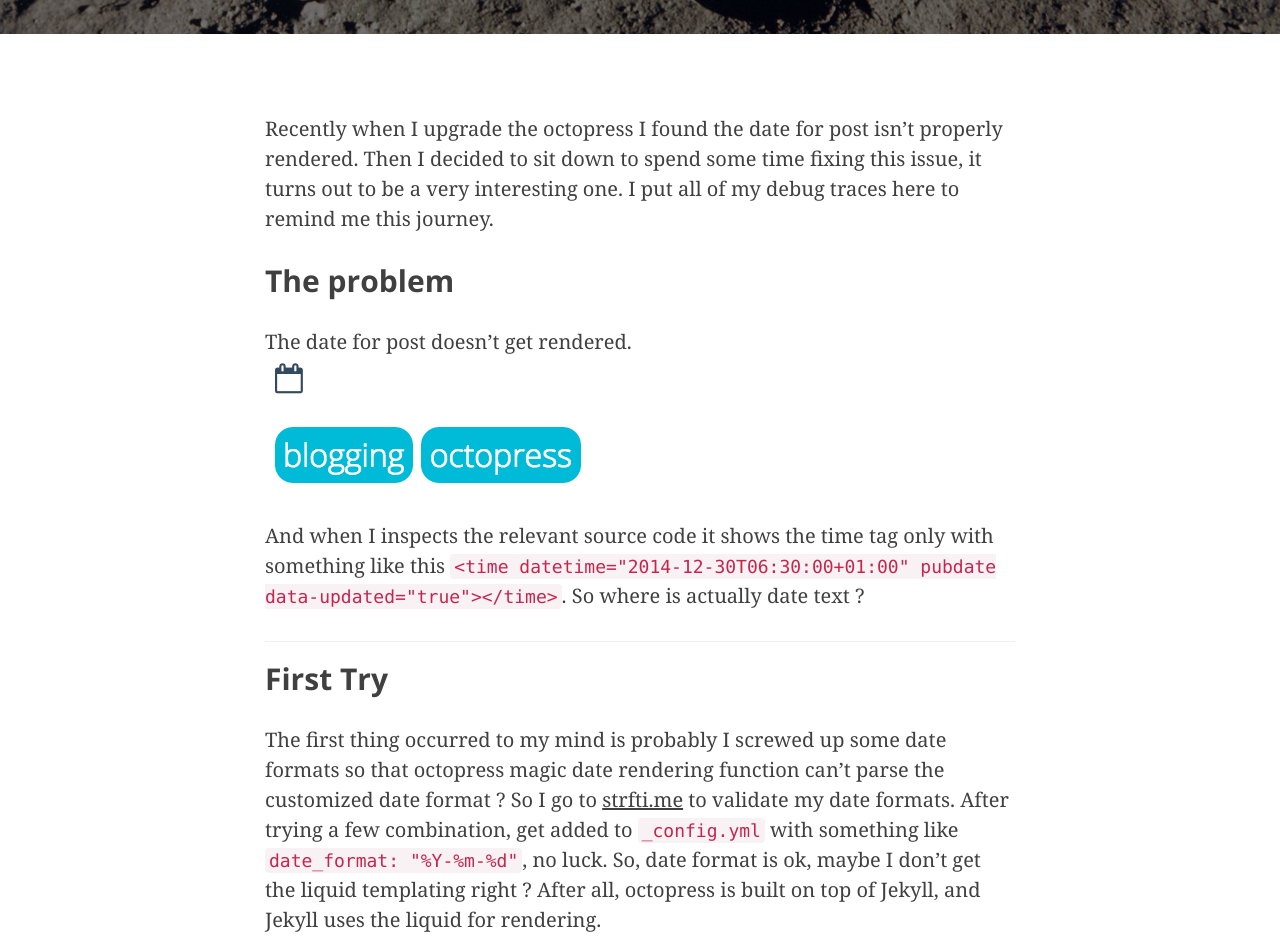
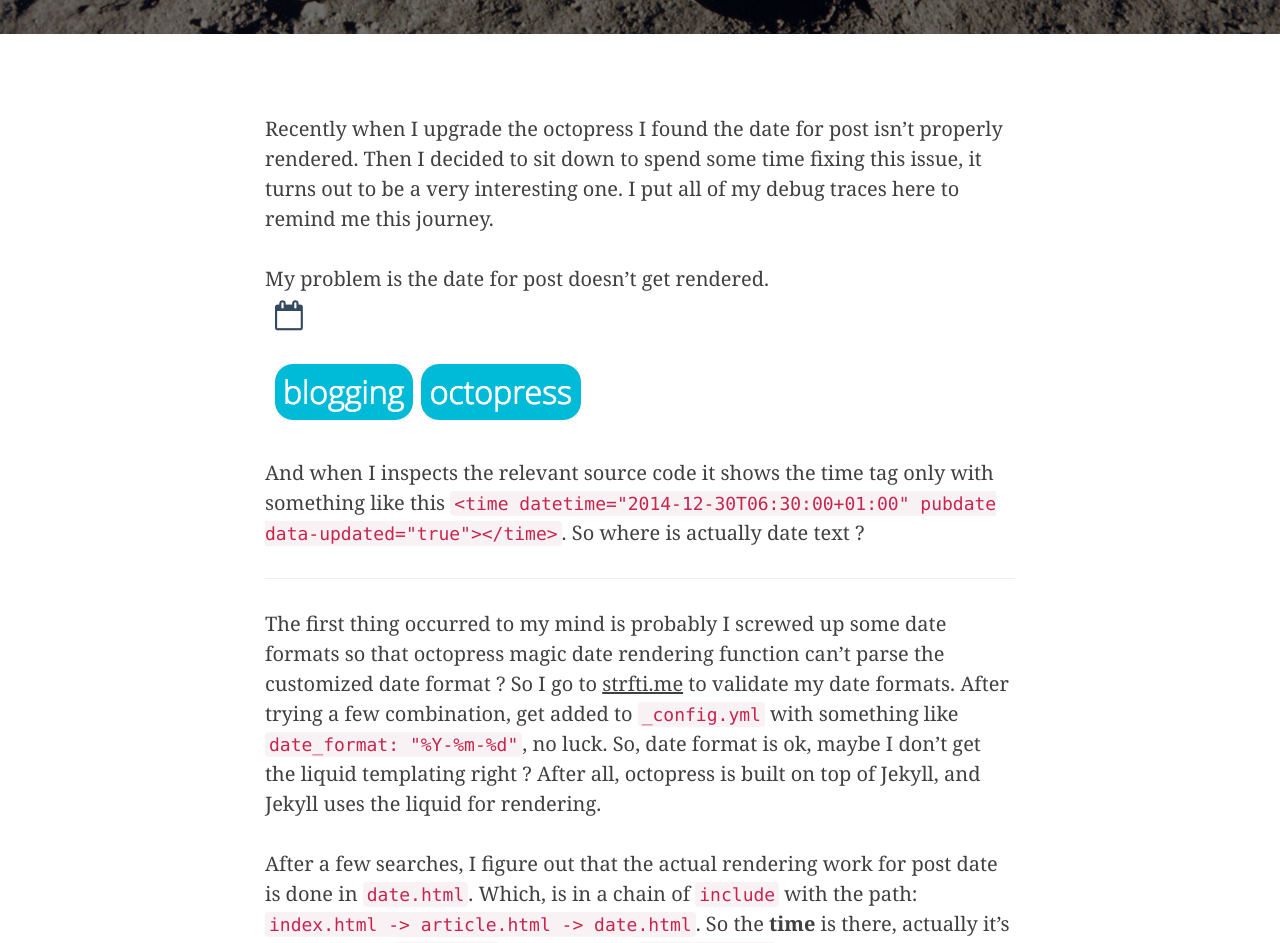
Before and after one commit to pigfly/pigfly.github.io, a Jekyll site: the page built from _posts/2015-05-29-fix-date-not-get-rendered-after-upgrade-octopress.markdown, in a window 1280 px wide and 1400 px high, scrolled down 379 px. Shown: the top 943 px of the window. Built offline with Jekyll 4.4.1, drawn with Linux system fonts in a browser that asks for light colours; nearby versions of some CDN libraries; some of the changed text lies outside the part shown.

Commit message:
Update the format for posts to make it look nice

```diff
--- a/_posts/2015-05-29-fix-date-not-get-rendered-after-upgrade-octopress.markdown
+++ b/_posts/2015-05-29-fix-date-not-get-rendered-after-upgrade-octopress.markdown
@@ -13,20 +13,17 @@ me this journey.
 
 <!--more-->
 
-## The problem
-The date for post doesn't get rendered. ![date missing](/images/octopress/date_missing_in_post.png) <br>
+My problem is the date for post doesn't get rendered. ![date missing](/images/octopress/date_missing_in_post.png) <br>
 And when I inspects the relevant source code it shows the time tag only with something like this `<time datetime="2014-12-30T06:30:00+01:00" pubdate data-updated="true"></time>`. So where is actually date text ?
 
 ------------------------
 
-## First Try
 The first thing occurred to my mind is probably I screwed up some date formats so that octopress magic date rendering function can't parse the customized date format ?
 So I go to [strfti.me](http://www.strfti.me/) to validate my date formats. After trying a few combination, get added to
 `_config.yml` with something like `date_format: "%Y-%m-%d"`, no luck.
 So, date format is ok, maybe I don't get the liquid templating right ? After all, octopress is built on top of Jekyll, and
 Jekyll uses the liquid for rendering.
 
-## Second Try
 After a few searches, I figure out that the actual rendering work for post date is done in `date.html`. Which, is in a
 chain of `include` with the path: `index.html -> article.html -> date.html`.
 So the **time** is there, actually it's generated by `date.html`, get parsed in `article.html`. But why it's missing after `rake generate` ?
@@ -36,7 +33,6 @@ So I do a diff between my previous working version and current one for `article.
 Well, it's almost the same except for some irrelevant css stuff.
 So Could it be the problem with the `date.html` shipped with new octopress version ?
 
-## Third Try
 Alright, the `date.html` is full of liquid templating which almost makes no sense to me. What should I do ? Hmm, doing a diff with previous working version is still a good start:
 {% gist 4a396d183fd1cc1e7451 date.html %}
 It's the same ! But this is the file responsible for showing the time ! what am I missing here ? <br>
@@ -48,7 +44,6 @@ All those `spans` are exactly what I'm looking for ! <br>
 So using these two lines solve my issue, holy cow !
 {% gist 4a396d183fd1cc1e7451 fix_post_date_time %}
 
-## Forth Try
 The issue has already been patched with this commit by octopress [patch](https://github.com/imathis/octopress/commit/73e540409ceb8bc18048b6a96a4b815fc303ea28)
 {% gist 4a396d183fd1cc1e7451 patch.diff %}
 Now, my post date gets back :)
```
Also changed, not shown: _posts/2015-06-01-rails-model-and-its-associated-testing.markdown (+3 -6 lines).
